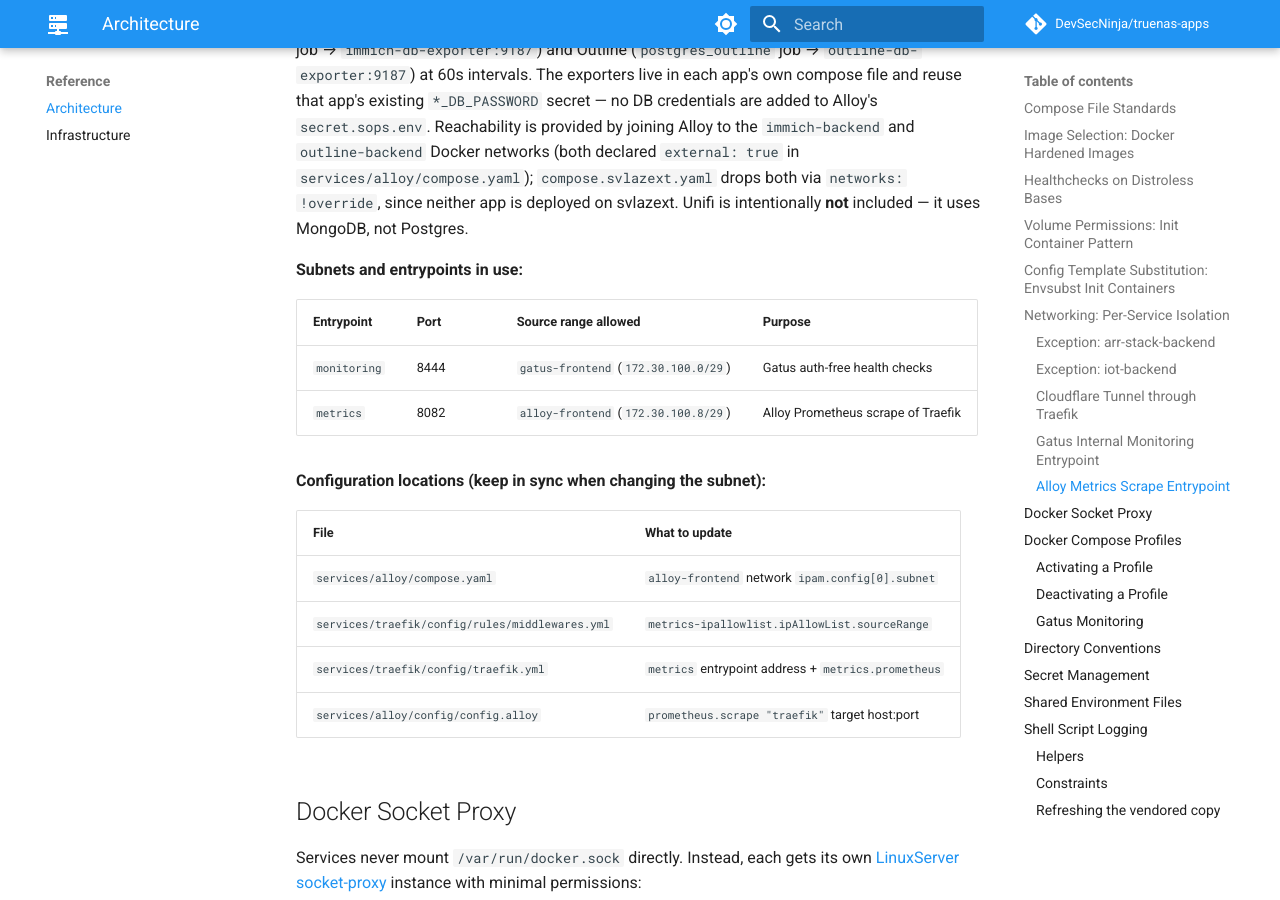
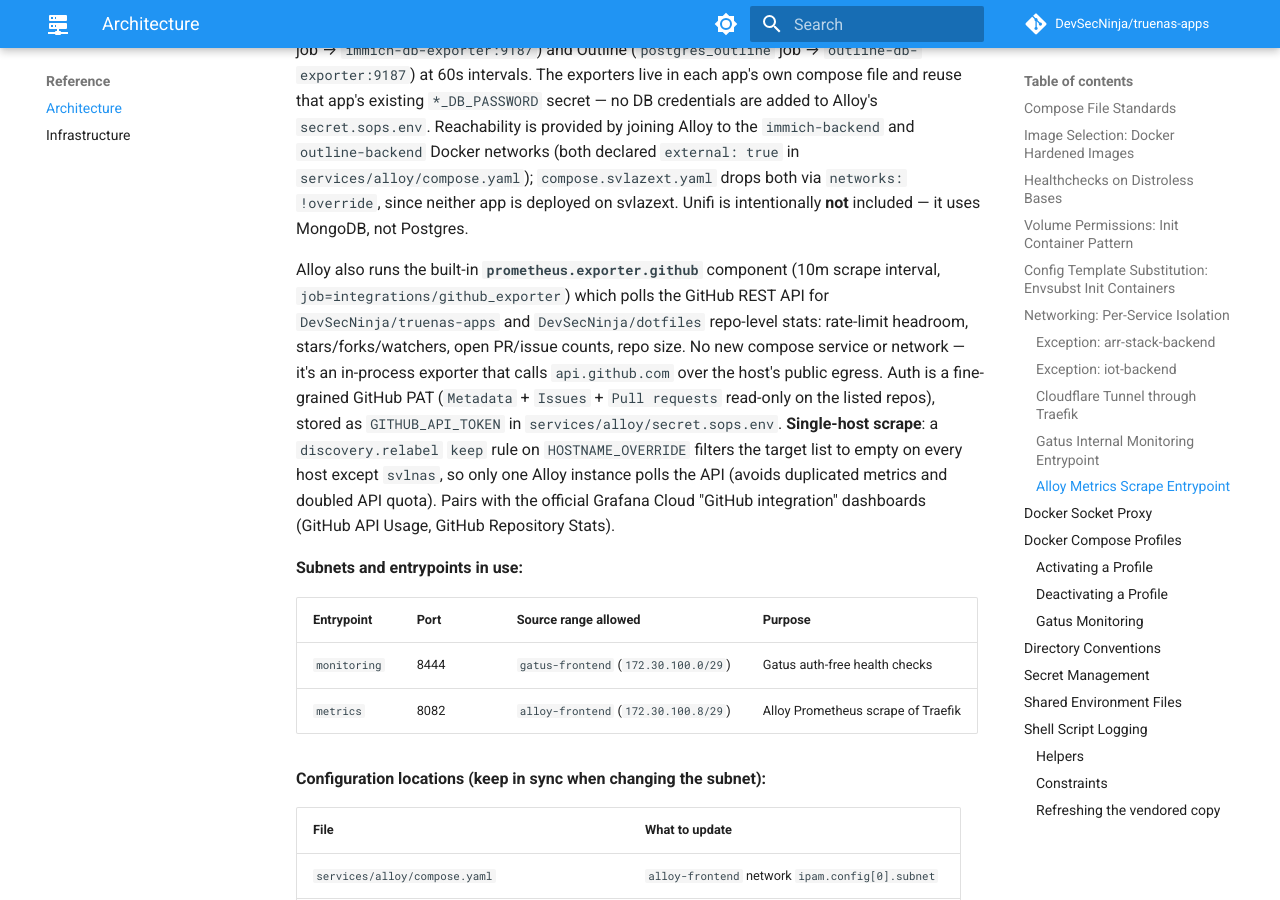
Before and after one commit to DevSecNinja/truenas-apps, an MkDocs documentation site: the page built from docs/ARCHITECTURE.md, in a window 1280 px wide and 900 px high, scrolled down 12918 px. Built offline with MkDocs 1.6.1 and Material for MkDocs 9.7.7, drawn with Linux system fonts in a browser that asks for light colours; comment, search, counter and statistics services are not loaded.

Commit message:
feat(alloy): add prometheus.exporter.github for repo stats
Phase 2 of issue #15 — surfaces GitHub repo-level stats (rate-limit
headroom, stars, forks, watchers, open PR/issue counts, repo size) in
Grafana Cloud via Alloy's built-in prometheus.exporter.github component.
No new compose service or Docker network — the exporter polls
api.github.com directly over the host's public egress.

Changes:
- services/alloy/config/config.alloy: add prometheus.exporter.github
  "truenas_apps" targeting DevSecNinja/truenas-apps and
  DevSecNinja/dotfiles, with a discovery.relabel keep-rule on
  HOSTNAME_OVERRIDE to gate the scrape to svlnas only (avoids
  duplicated metrics + doubled API quota when both alloy instances
  would otherwise poll). 10m scrape interval — repo stats change
  slowly and 10m halves active-series ingestion vs 5m while staying
  well under the 5000/hour PAT API limit even with ~20 repos.
  job=integrations/github_exporter to match the official Grafana Cloud
  GitHub integration dashboards (GitHub API Usage, GitHub Repository
  Stats).
- services/alloy/README.md: new bullet describing the exporter +
  GITHUB_API_TOKEN row in the Secrets table.
- docs/ARCHITECTURE.md: paragraph describing the exporter, single-host
  scrape gating, and the dashboards it pairs with.

Pre-merge step (per host): add GITHUB_API_TOKEN=<fine-grained PAT> to
services/alloy/secret.sops.env on svlnas (read-only Metadata + Issues
+ Pull requests permissions on the listed repos), then re-encrypt with
bash scripts/encrypt-secrets.sh --encrypt. svlazext does not need the
token (scrape is gated off there).

Refs #15

```diff
--- a/docs/ARCHITECTURE.md
+++ b/docs/ARCHITECTURE.md
@@ -327,6 +327,8 @@
 
 Alloy additionally scrapes per-app **`postgres_exporter` sidecars** for Immich (`postgres_immich` job → `immich-db-exporter:9187`) and Outline (`postgres_outline` job → `outline-db-exporter:9187`) at 60s intervals. The exporters live in each app's own compose file and reuse that app's existing `*_DB_PASSWORD` secret — no DB credentials are added to Alloy's `secret.sops.env`. Reachability is provided by joining Alloy to the `immich-backend` and `outline-backend` Docker networks (both declared `external: true` in `services/alloy/compose.yaml`); `compose.svlazext.yaml` drops both via `networks: !override`, since neither app is deployed on svlazext. Unifi is intentionally **not** included — it uses MongoDB, not Postgres.
 
+Alloy also runs the built-in **`prometheus.exporter.github`** component (10m scrape interval, `job=integrations/github_exporter`) which polls the GitHub REST API for `DevSecNinja/truenas-apps` and `DevSecNinja/dotfiles` repo-level stats: rate-limit headroom, stars/forks/watchers, open PR/issue counts, repo size. No new compose service or network — it's an in-process exporter that calls `api.github.com` over the host's public egress. Auth is a fine-grained GitHub PAT (`Metadata` + `Issues` + `Pull requests` read-only on the listed repos), stored as `GITHUB_API_TOKEN` in `services/alloy/secret.sops.env`. **Single-host scrape**: a `discovery.relabel` `keep` rule on `HOSTNAME_OVERRIDE` filters the target list to empty on every host except `svlnas`, so only one Alloy instance polls the API (avoids duplicated metrics and doubled API quota). Pairs with the official Grafana Cloud "GitHub integration" dashboards (GitHub API Usage, GitHub Repository Stats).
+
 **Subnets and entrypoints in use:**
 
 | Entrypoint   | Port | Source range allowed                 | Purpose                            |
```
Also changed, not shown: services/alloy/README.md (+10 -8 lines), 1 other file.
